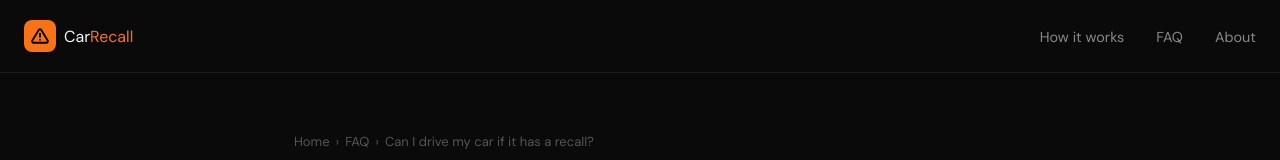
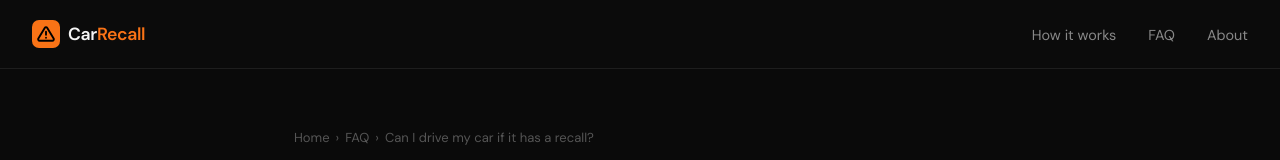
Before and after one commit to Nerdalus/project-golf, a website: page public/faq/can-i-drive-my-car-if-it-has-a-recall.html in a window 1280 px wide. Shown: the top 160 px of the page. Drawn offline with Linux system fonts and the light colour scheme.

Commit message:
fix: font weight

```diff
--- a/public/faq/can-i-drive-my-car-if-it-has-a-recall.html
+++ b/public/faq/can-i-drive-my-car-if-it-has-a-recall.html
@@ -27,9 +27,9 @@
       --radius: 12px; --radius-sm: 8px;
     }
     body { font-family: var(--font); background: var(--black); color: var(--text); min-height: 100vh; display: flex; flex-direction: column; -webkit-font-smoothing: antialiased; }
-    nav { display: flex; align-items: center; justify-content: space-between; padding: 20px 24px; border-bottom: 1px solid var(--border); }
-    .logo { display: flex; align-items: center; gap: 0.5rem; text-decoration: none; }
-    .logo-icon { width: 32px; height: 32px; background: var(--orange); border-radius: 8px; display: flex; align-items: center; justify-content: center; }
+    nav { display: flex; align-items: center; justify-content: space-between; padding: 1.25rem 2rem; border-bottom: 1px solid var(--border); position: sticky; top: 0; background: rgba(13,13,13,0.92); backdrop-filter: blur(12px); z-index: 100; }
+    .logo { display: flex; align-items: center; gap: 0.5rem; text-decoration: none; font-size: 1.1rem; font-weight: 600; color: var(--text); letter-spacing: -0.02em; }
+    .logo-icon { width: 28px; height: 28px; background: var(--orange); border-radius: 7px; display: flex; align-items: center; justify-content: center; }
     .logo-icon svg { width: 18px; height: 18px; }
     .logo-text { font-size: 18px; font-weight: 600; color: var(--text); letter-spacing: -0.02em; }
     .logo-text span { color: var(--orange); }
```
Also changed, not shown: public/faq/does-the-dvsa-notify-you-of-recalls.html (+3 -3 lines), public/faq/faq-index.html (renamed from public/faq/index.html, +3 -3 lines), public/faq/how-do-i-check-if-my-car-has-a-recall.html (+3 -3 lines), public/faq/how-long-does-a-recall-repair-take.html (+3 -3 lines), public/faq/is-a-recall-repair-free.html (+3 -3 lines), public/faq/what-is-a-vehicle-safety-recall.html (+3 -3 lines).
